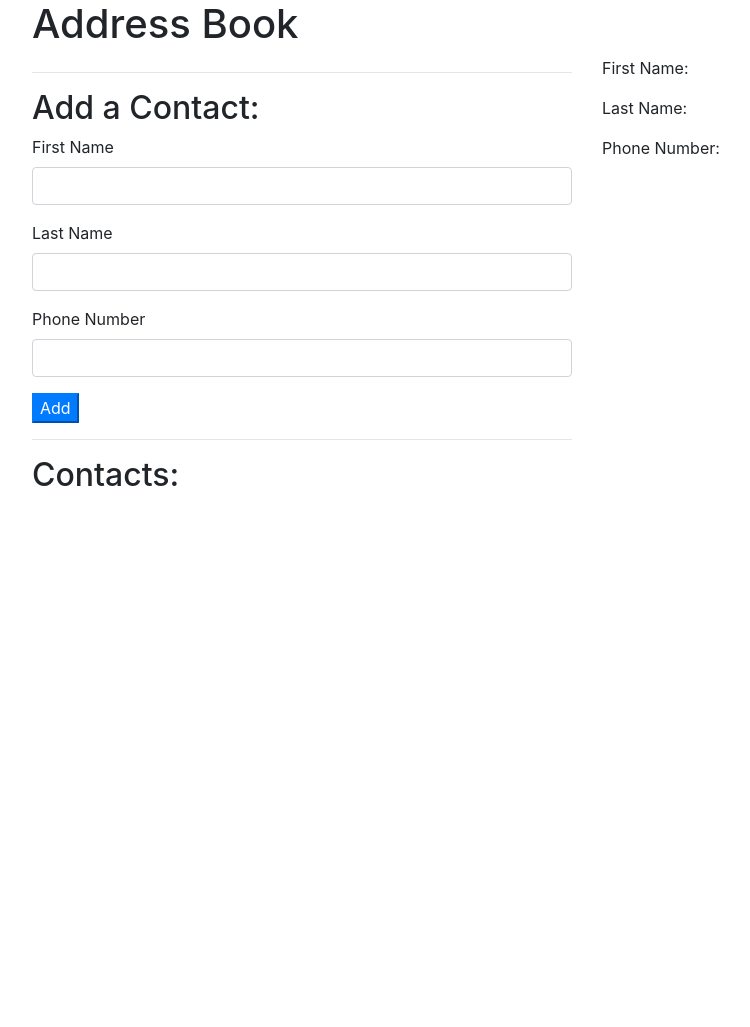
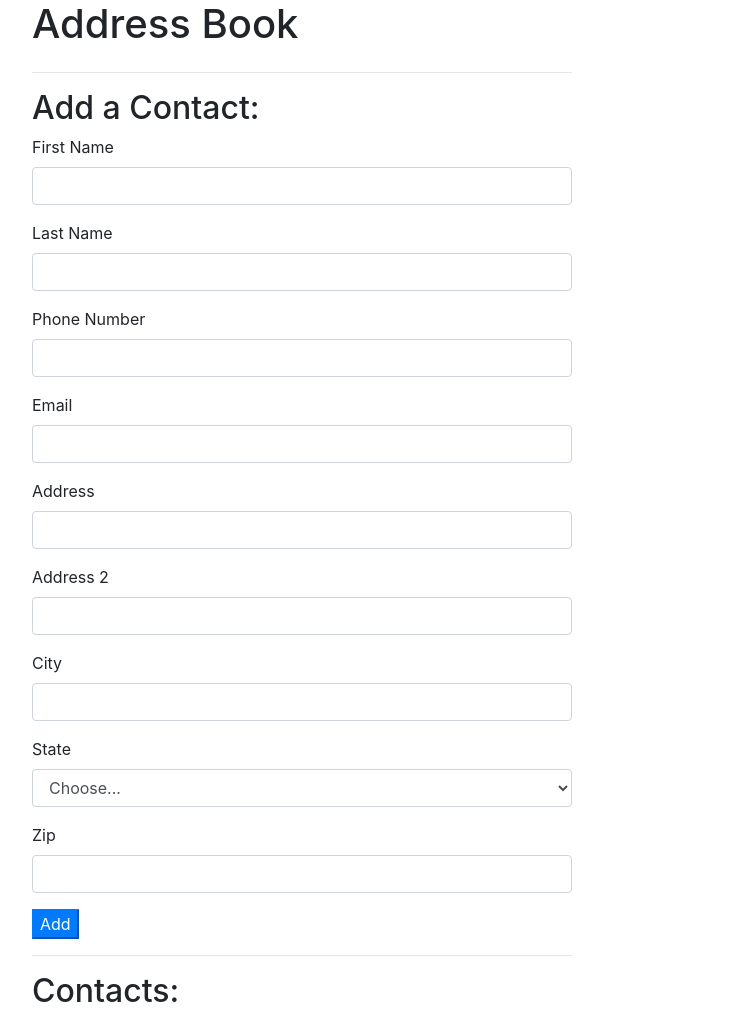
Before and after one commit to paigetiedeman/address-book, a plain HTML site: page index.html in a window 1280 px wide. Shown: the whole page, without its empty margins (53-803 px from the left). Before the commit the page ends 800 px from the top, so only its background shows below. Drawn offline with Linux system fonts and the light colour scheme.

Commit message:
UI added

```diff
--- a/css/styles.css
+++ b/css/styles.css
@@ -0,0 +1,3 @@
+#show-contact {
+  display: none;
+}
--- a/index.html
+++ b/index.html
@@ -9,6 +9,7 @@
   <title>Address Book</title>
   <title></title>
 </head>
+
 <body>
   <div class="container">
     <h1>Address Book</h1>
@@ -19,17 +20,96 @@
         <form id="new-contact">
           <div class="form-group">
             <label for="new-first-name">First Name</label>
-            <input type="text"  class="form-control" id="new-first-name">
+            <input type="text" class="form-control" id="new-first-name">
           </div>
           <div class="form-group">
             <label for="new-last-name">Last Name</label>
-            <input type="text"  class="form-control" id="new-last-name">
+            <input type="text" class="form-control" id="new-last-name">
           </div>
           <div class="form-group">
             <label for="new-phone-number">Phone Number</label>
-            <input type="text"  class="form-control" id="new-phone-number">
+            <input type="text" class="form-control" id="new-phone-number">
           </div>
-          <button type="submit" class="btn-primary">Add</button>
+          <div class="form-group">
+            <label for="new-email">Email</label>
+            <input type="email" class="form-control" id="new-email">
+          </div>
+          <div class="form-group">
+            <label for="new-address">Address</label>
+            <input type="text" class="form-control" id="new-address">
+          </div>
+          <div class="form-group">
+            <label for="new-address2">Address 2</label>
+            <input type="text" class="form-control" id="new-address2">
+          </div>
+          <div class="form-group">
+            <label for="new-city">City</label>
+            <input type="text" class="form-control" id="new-city">
+          </div>
+          <div class="form-group">
+            <label for="new-state">State</label>
+            <select id="new-state" class="form-control">
+              <option selected>Choose...</option>
+              <option value="AL">Alabama</option>
+              <option value="AK">Alaska</option>
+              <option value="AZ">Arizona</option>
+              <option value="AR">Arkansas</option>
+              <option value="CA">California</option>
+              <option value="CO">Colorado</option>
+              <option value="CT">Connecticut</option>
+              <option value="DE">Delaware</option>
+              <option value="DC">District Of Columbia</option>
+              <option value="FL">Florida</option>
+              <option value="GA">Georgia</option>
+              <option value="HI">Hawaii</option>
+              <option value="ID">Idaho</option>
+              <option value="IL">Illinois</option>
+              <option value="IN">Indiana</option>
+              <option value="IA">Iowa</option>
+              <option value="KS">Kansas</option>
+              <option value="KY">Kentucky</option>
+              <option value="LA">Louisiana</option>
+              <option value="ME">Maine</option>
+              <option value="MD">Maryland</option>
+              <option value="MA">Massachusetts</option>
+              <option value="MI">Michigan</option>
+              <option value="MN">Minnesota</option>
+              <option value="MS">Mississippi</option>
+              <option value="MO">Missouri</option>
+              <option value="MT">Montana</option>
+              <option value="NE">Nebraska</option>
+              <option value="NV">Nevada</option>
+              <option value="NH">New Hampshire</option>
+              <option value="NJ">New Jersey</option>
+              <option value="NM">New Mexico</option>
+              <option value="NY">New York</option>
+              <option value="NC">North Carolina</option>
+              <option value="ND">North Dakota</option>
+              <option value="OH">Ohio</option>
+              <option value="OK">Oklahoma</option>
+              <option value="OR">Oregon</option>
+              <option value="PA">Pennsylvania</option>
+              <option value="RI">Rhode Island</option>
+              <option value="SC">South Carolina</option>
+              <option value="SD">South Dakota</option>
+              <option value="TN">Tennessee</option>
+              <option value="TX">Texas</option>
+              <option value="UT">Utah</option>
+              <option value="VT">Vermont</option>
+              <option value="VA">Virginia</option>
+              <option value="WA">Washington</option>
+              <option value="WV">West Virginia</option>
+              <option value="WI">Wisconsin</option>
+              <option value="WY">Wyoming</option>
+            </select>
+          </div>
+          <div class="form-group">
+            <label for="new-zip">Zip</label>
+            <input type="text" class="form-control" id="new-zip">
+          </div>
+          <div class="form-group">
+            <button type="submit" class="btn-primary">Add</button>
+          </div>
         </form>
         <hr>
         <h2>Contacts:</h2>
@@ -41,11 +121,15 @@
           <p>First Name: <span class="first-name"></span></p>
           <p>Last Name: <span class="last-name"></span></p>
           <p>Phone Number: <span class="phone-number"></span></p>
+          <p>Email: <span class="email"></span></p>
+          <p>Address: <span class="address"></span></p>
           <div id="buttons">
-          </div>
+        </div>
         </div>
       </div>
     </div>
   </div>
+  </div>
 </body>
+
 </html>
--- a/js/scripts.js
+++ b/js/scripts.js
@@ -30,15 +30,25 @@ AddressBook.prototype.deleteContact = function(id) {
 };
 
 // Business Logic for Contacts ---------
-function Contact(firstName, lastName, phoneNumber) {
+function Contact(firstName, lastName, phoneNumber, email, address, address2, city, state, zip) {
   this.firstName = firstName;
   this.lastName = lastName;
   this.phoneNumber = phoneNumber;
+  this.email = email;
+  this.address = address;
+  this.address2 = address2
+  this.city = city;
+  this.state = state;
+  this.zip = zip;
 }
 
 Contact.prototype.fullName = function() {
   return this.firstName + " " + this.lastName;
 };
+
+Contact.prototype.fullAddress = function() {
+  return this.address + " " + this.address2 + " " + this.city + " " + this.state + " " + this.zip;
+}
 
 // User Interface Logic ---------
 let addressBook = new AddressBook();
@@ -59,6 +69,8 @@ function showContact(contactId) {
   $(".first-name").html(contact.firstName);
   $(".last-name").html(contact.lastName);
   $(".phone-number").html(contact.phoneNumber);
+  $(".email").html(contact.email);
+  $(".address").html(contact.address);
   let buttons = $("#buttons");
   buttons.empty();
   buttons.append("<button class='deleteButton' id=" +  + contact.id + ">Delete</button>");
@@ -82,10 +94,22 @@ $(document).ready(function() {
     var inputtedFirstName = $("input#new-first-name").val();
     var inputtedLastName = $("input#new-last-name").val();
     var inputtedPhoneNumber = $("input#new-phone-number").val();
+    var inputtedEmail = $("input#new-email").val();
+    var inputtedAddress = $("input#new-address").val();
+    var inputtedAddress2 = $("input#new-address2").val();
+    var inputtedCity = $("input#new-city").val();
+    var inputtedState = $("input#new-state").val();
+    var inputtedZip = $("input#new-zip").val();
     $("input#new-first-name").val("");
     $("input#new-last-name").val("");
     $("input#new-phone-number").val("");
-    var newContact = new Contact(inputtedFirstName, inputtedLastName, inputtedPhoneNumber);
+    $("input#new-email").val("");
+    $("input#new-address").val("");
+    $("input#new-address2").val("");
+    $("input#new-city").val("");
+    $("input#new-state").val("");
+    $("input#new-zip").val("");
+    var newContact = new Contact(inputtedFirstName, inputtedLastName, inputtedPhoneNumber, inputtedEmail, inputtedAddress, inputtedAddress2, inputtedCity, inputtedState, inputtedZip);
     addressBook.addContact(newContact);
     displayContactDetails(addressBook);
   });
```
